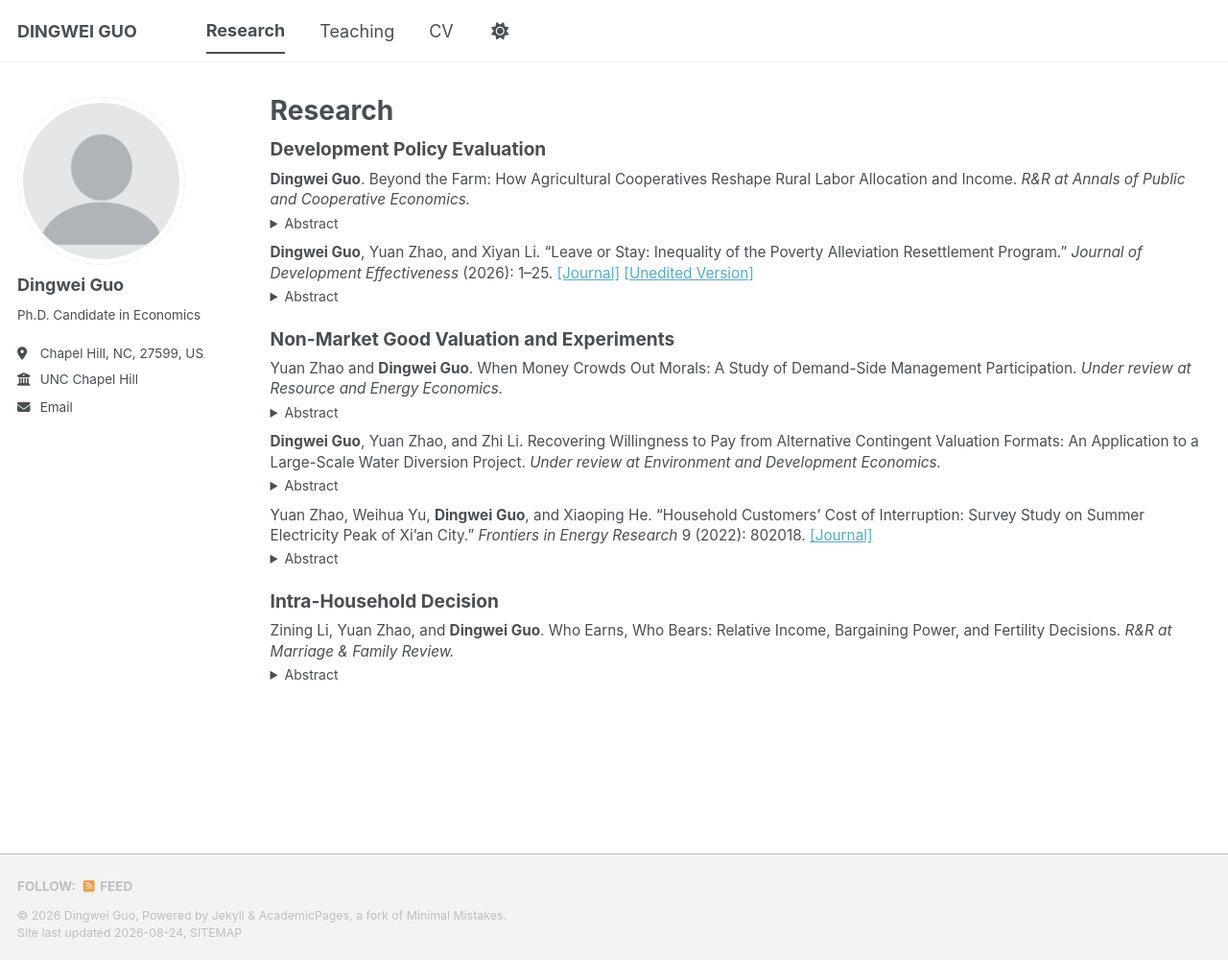
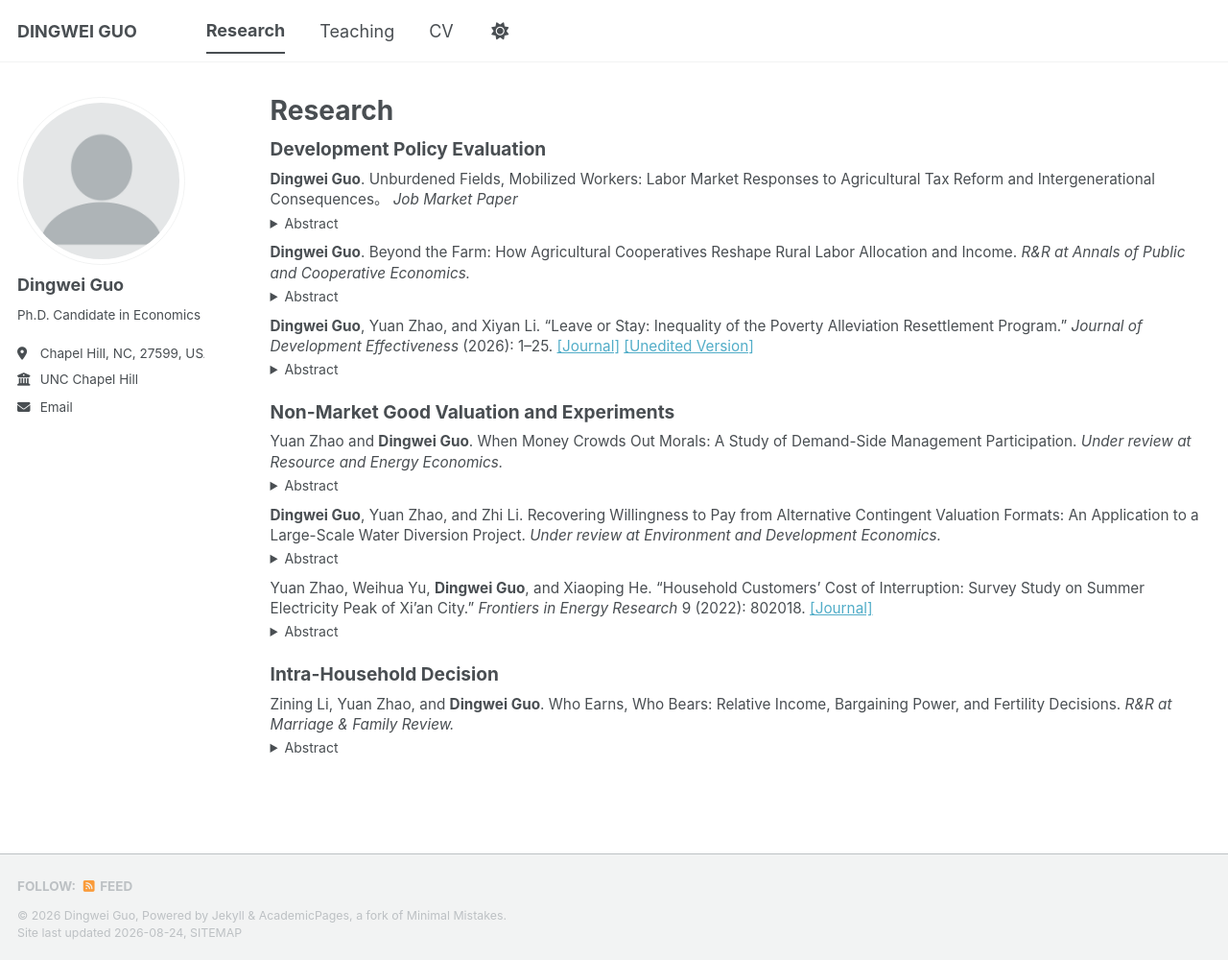
Before and after one commit to dw-guo/dw-guo.github.io, a Jekyll site: the page built from _pages/publications.html, in a window 1280 px wide and 1000 px high. Shown: the whole window at 96% size. Built offline with Jekyll 4.4.1, drawn with Linux system fonts in a browser that asks for light colours; a style sheet for code colours, icons or effects is not loaded.

Commit message:
Update publications.html

```diff
--- a/_pages/publications.html
+++ b/_pages/publications.html
@@ -17,6 +17,21 @@ author_profile: true
   <h2 style="font-size: 1.25em; margin-top: 0.8em; margin-bottom: 0.45em;">
     Development Policy Evaluation
   </h2>
+
+  <p style="margin: 0 0 0.25em 0;">
+    <strong>Dingwei Guo</strong>.
+    Unburdened Fields, Mobilized Workers: Labor Market Responses to Agricultural Tax Reform and Intergenerational Consequences。
+    <em>Job Market Paper</em>
+  </p>
+
+  <details style="margin: 0 0 0.65em 0;">
+    <summary style="cursor: pointer; font-size: 0.92em;">
+      Abstract
+    </summary>
+    <p style="margin: 0.4em 0 0 0; line-height: 1.45;">
+      In many developing economies, the coexistence of low productivity agriculture and surplus labor in farming reflects a fundamental sectoral misallocation that slows structural transformation and limits long run growth. This paper studies how the agricultural tax reform in China between 2000 and 2006 reshaped this distorted equilibrium. First, by employing a staggard difference-in-differences (DID) design, I document a large and immediate financial benefits from tax reform on rural families. I argue that rural households responded by investing heavily in agricultural machinery, which substituted for manual labor and reduced labor input in farm sectors. These adjustments facilitated labor reallocation into higher-productivity non-farm employment. Second, I employ a cohort DID specification to study intergenerational impacts. I show the exposure to tax reform at school ages significantly raised the educational attainments of teenagers and generated more long-run benefits in their adulthood, suggesting a persistent gain in human capital accumulation and labor allocation adjustment. Finally, I show these micro-level changes are different between genders and are concentrated on females and girls. The results highlight how fiscal reforms that relax production constraints can trigger technology adoption, mitigate labor misallocation, and generate persistent improvements in human capital formation.
+    </p>
+  </details>
 
   <p style="margin: 0 0 0.25em 0;">
     <strong>Dingwei Guo</strong>.
```
